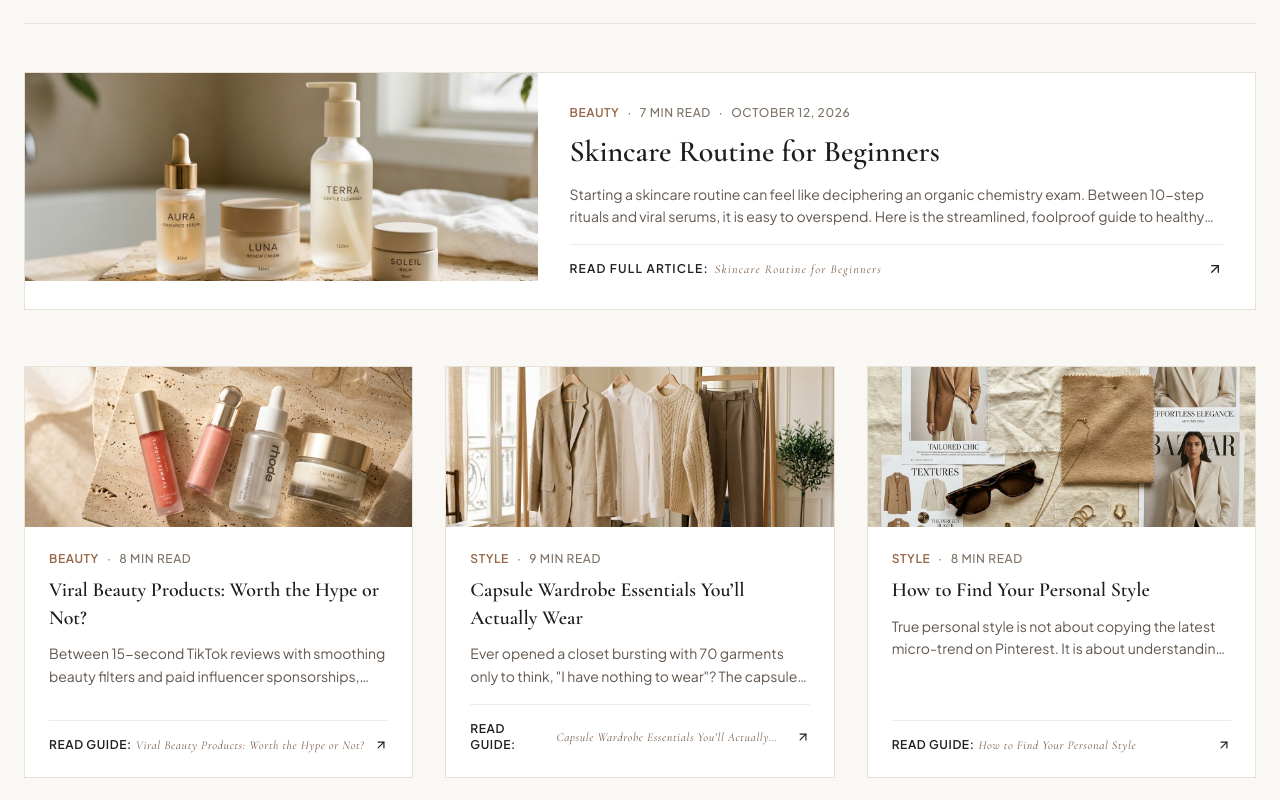
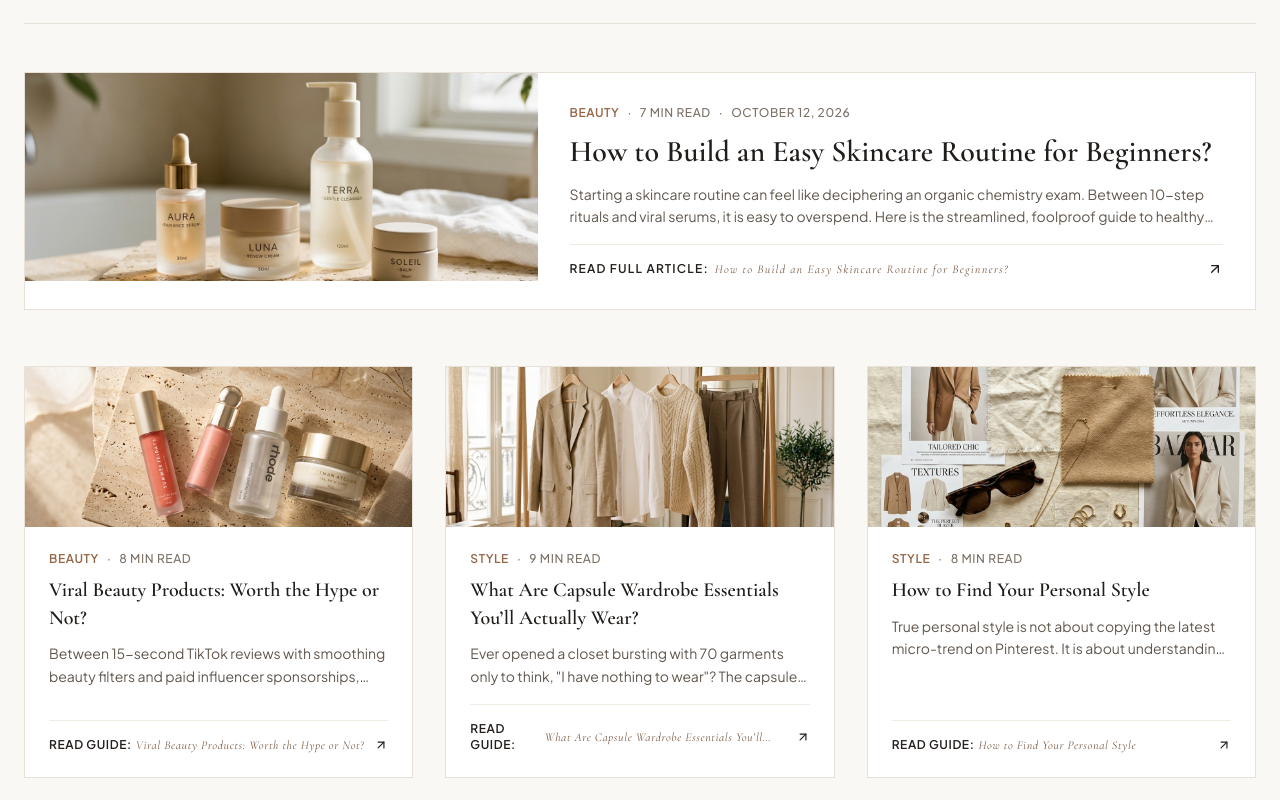
Before and after one commit to NAITRII/the-smart-girl-edit, a React (Vite) app: page /blog-about-lifestyle in a window 1280 px wide. Shown: the part 2540-3340 px from the top of the page. Built offline with nearby package versions, Linux system fonts and the light colour scheme.

Commit message:
feat: update blog titles and headings to use questions
Standardize article titles, blog card headers, and section headings to adopt a questioning format to increase editorial engagement. Added conditional logic to ensure consistent punctuation.

```diff
--- a/src/components/BlogCard.tsx
+++ b/src/components/BlogCard.tsx
@@ -52,10 +52,10 @@ export const BlogCard: React.FC<BlogCardProps> = ({
                 <span>{post.publishedDate}</span>
               </div>
 
-              {/* Title as Anchor Text */}
-              <h3 className="text-xl sm:text-2xl lg:text-3xl font-serif font-semibold text-[#201D1A] group-hover:text-[#7A5B45] transition-colors leading-tight">
-                {post.title}
-              </h3>
+              {/* Title as Anchor Text (H2 with question mark) */}
+              <h2 className="text-xl sm:text-2xl lg:text-3xl font-serif font-semibold text-[#201D1A] group-hover:text-[#7A5B45] transition-colors leading-tight">
+                {post.title.endsWith('?') ? post.title : (['skincare-routine-for-beginners', 'capsule-wardrobe-essentials-for-women', 'how-to-manage-money-in-your-20s'].includes(post.id) ? `${post.title}?` : post.title)}
+              </h2>
 
               {/* Subtitle / Excerpt */}
               <p className="text-xs sm:text-sm text-[#61574E] leading-relaxed line-clamp-2 font-sans">
@@ -105,10 +105,10 @@ export const BlogCard: React.FC<BlogCardProps> = ({
               <span>{post.readTime}</span>
             </div>
 
-            {/* Title as Anchor Text */}
-            <h3 className="text-lg sm:text-xl font-serif font-semibold text-[#201D1A] group-hover:text-[#7A5B45] transition-colors leading-snug">
-              {post.title}
-            </h3>
+            {/* Title as Anchor Text (H2 with question mark) */}
+            <h2 className="text-lg sm:text-xl font-serif font-semibold text-[#201D1A] group-hover:text-[#7A5B45] transition-colors leading-snug">
+              {post.title.endsWith('?') ? post.title : (['skincare-routine-for-beginners', 'capsule-wardrobe-essentials-for-women', 'how-to-manage-money-in-your-20s'].includes(post.id) ? `${post.title}?` : post.title)}
+            </h2>
 
             {/* Excerpt */}
             <p className="text-xs sm:text-sm text-[#61574E] leading-relaxed line-clamp-2 font-sans">
--- a/src/data/articles.ts
+++ b/src/data/articles.ts
@@ -32,7 +32,7 @@ export const BLOG_POSTS: BlogPost[] = [
     id: 'skincare-routine-for-beginners',
     slug: 'skincare-routine-for-beginners',
     exactPath: '/blogs/skincare-routine-for-beginners',
-    title: 'Skincare Routine for Beginners',
+    title: 'How to Build an Easy Skincare Routine for Beginners?',
     subtitle: 'A dermatologist-backed, four-step morning and evening ritual designed to restore your barrier without draining your bank account.',
     seoTitle: 'Skincare Routine for Beginners: 4-Step Daily Glow Guide',
     metaDescription: 'Master an easy skincare routine for beginners with this 4-step ritual. Learn the right product order, barrier repair, and SPF basics. Get your daily glow now!',
@@ -271,7 +271,7 @@ Learning to discern which **viral beauty products are worth the hype** protects
     slug: 'capsule-wardrobe-essentials-for-women',
     exactPath: '/blogs/capsule-wardrobe-essentials-for-women',
     aliases: ['/blogs/capsule-wardrobe-essentials-youll-actually-wear'],
-    title: 'Capsule Wardrobe Essentials You’ll Actually Wear',
+    title: 'What Are Capsule Wardrobe Essentials You’ll Actually Wear?',
     subtitle: 'Build a versatile, elegant 14-piece foundation that eliminates morning decision fatigue and elevates your everyday personal style.',
     seoTitle: 'Capsule Wardrobe Essentials You’ll Actually Wear: 14 Staples',
     metaDescription: "Curate capsule wardrobe essentials you'll actually wear. Discover 14 versatile foundation pieces and effortless outfit formulas. Elevate your style today!",
@@ -480,7 +480,7 @@ Your closet spending should directly reflect this distribution. Check out our gu
     id: 'how-to-manage-money-in-your-20s',
     slug: 'how-to-manage-money-in-your-20s',
     exactPath: '/blogs/how-to-manage-money-in-your-20s',
-    title: 'How to Manage Money in Your 20s',
+    title: 'How to Manage Money in Your 20s?',
     subtitle: 'The no-BS financial roadmap to building wealth, conquering student debt, and funding dream lifestyles with zero guilt.',
     seoTitle: 'How to Manage Money in Your 20s: Complete Financial Guide',
     metaDescription: 'Learn how to manage money in your 20s without stress. Master the 50/30/20 budget, emergency savings, and beginner investing. Build your wealth roadmap today!',
--- a/src/pages/ArticleDetailPage.tsx
+++ b/src/pages/ArticleDetailPage.tsx
@@ -253,7 +253,7 @@ export const ArticleDetailPage: React.FC<ArticleDetailPageProps> = ({
                   className="hover:text-[#1F1B18] hover:underline flex items-start gap-1.5"
                 >
                   <span className="text-[#8B6B52] font-mono">{idx + 1}.</span>
-                  <span>{section.heading}</span>
+                  <span>{section.heading.trim().endsWith('?') ? section.heading : `${section.heading.trim()}?`}</span>
                 </a>
               </li>
             ))}
@@ -278,7 +278,7 @@ export const ArticleDetailPage: React.FC<ArticleDetailPageProps> = ({
             </div>
             <div>
               <h2 className="text-2xl sm:text-3xl lg:text-4xl font-serif font-bold text-[#1F1B18] tracking-tight border-b-2 border-[#8B6B52]/40 pb-3 inline-block">
-                {post.directAnswer.question}
+                {post.directAnswer.question.trim().endsWith('?') ? post.directAnswer.question : `${post.directAnswer.question.trim()}?`}
               </h2>
             </div>
             <p className="text-sm sm:text-base text-[#423A33] leading-relaxed max-w-2xl mx-auto pt-1">
@@ -302,7 +302,7 @@ export const ArticleDetailPage: React.FC<ArticleDetailPageProps> = ({
                   </span>
                 </div>
                 <h2 className="text-2xl sm:text-3xl font-serif font-bold text-[#1F1B18] tracking-tight leading-snug border-l-4 border-[#8B6B52] pl-4 py-0.5">
-                  {section.heading}
+                  {section.heading.trim().endsWith('?') ? section.heading : `${section.heading.trim()}?`}
                 </h2>
               </div>
 
@@ -471,7 +471,7 @@ export const ArticleDetailPage: React.FC<ArticleDetailPageProps> = ({
                 AEO Direct Answers
               </span>
               <h2 className="text-2xl sm:text-3xl font-serif font-bold text-[#1F1B18] mt-1 border-l-4 border-[#8B6B52] pl-3.5">
-                Have More Questions About {post.title}?
+                Have More Questions About {post.title.replace(/\?+$/, '')}?
               </h2>
             </div>
 
```
